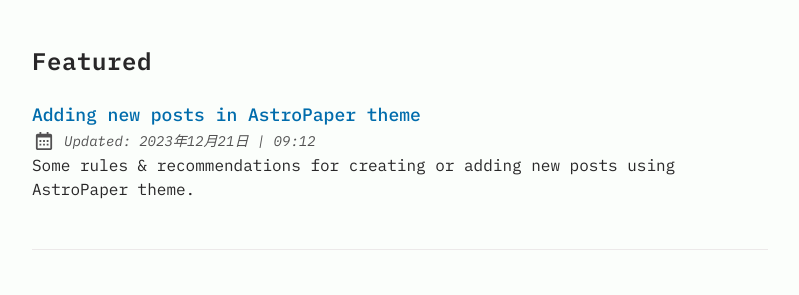
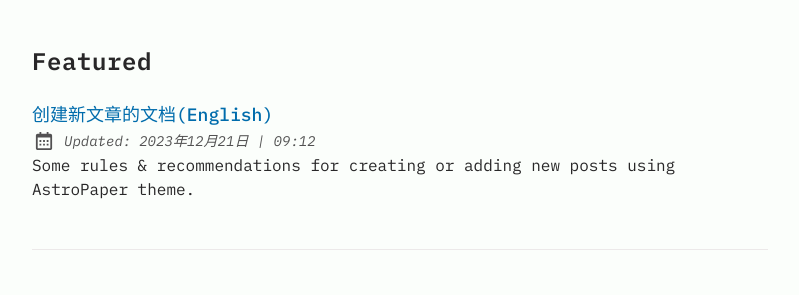
Before and after one commit to xieyeheng/AstroBlog, an Astro site: page / in a window 1280 px wide. Shown: the part 495-790 px from the top of the page, without its empty margins (240-1039 px from the left). Built offline with nearby package versions, Linux system fonts and the light colour scheme; Astro itself is replaced by a stand-in of ours; some packages are replaced by stand-ins of ours.

Commit message:
修改文章（2024.8.1）

```diff
--- a/src/content/blog/about-the-blog.md
+++ b/src/content/blog/about-the-blog.md
@@ -23,6 +23,8 @@
 
 ![](https://xijp.cloud/post-images/1707304545219.jpg)
 
+图片挂了
+
 
 
 # 联系方式
--- a/src/content/blog/adding-new-post.md
+++ b/src/content/blog/adding-new-post.md
@@ -2,7 +2,7 @@
 author: Sat Naing
 pubDatetime: 2022-09-23T15:22:00Z
 modDatetime: 2023-12-21T09:12:47.400Z
-title: Adding new posts in AstroPaper theme
+title: 创建新文章的文档(English)
 slug: adding-new-posts-in-astropaper-theme
 featured: true
 draft: false
```
